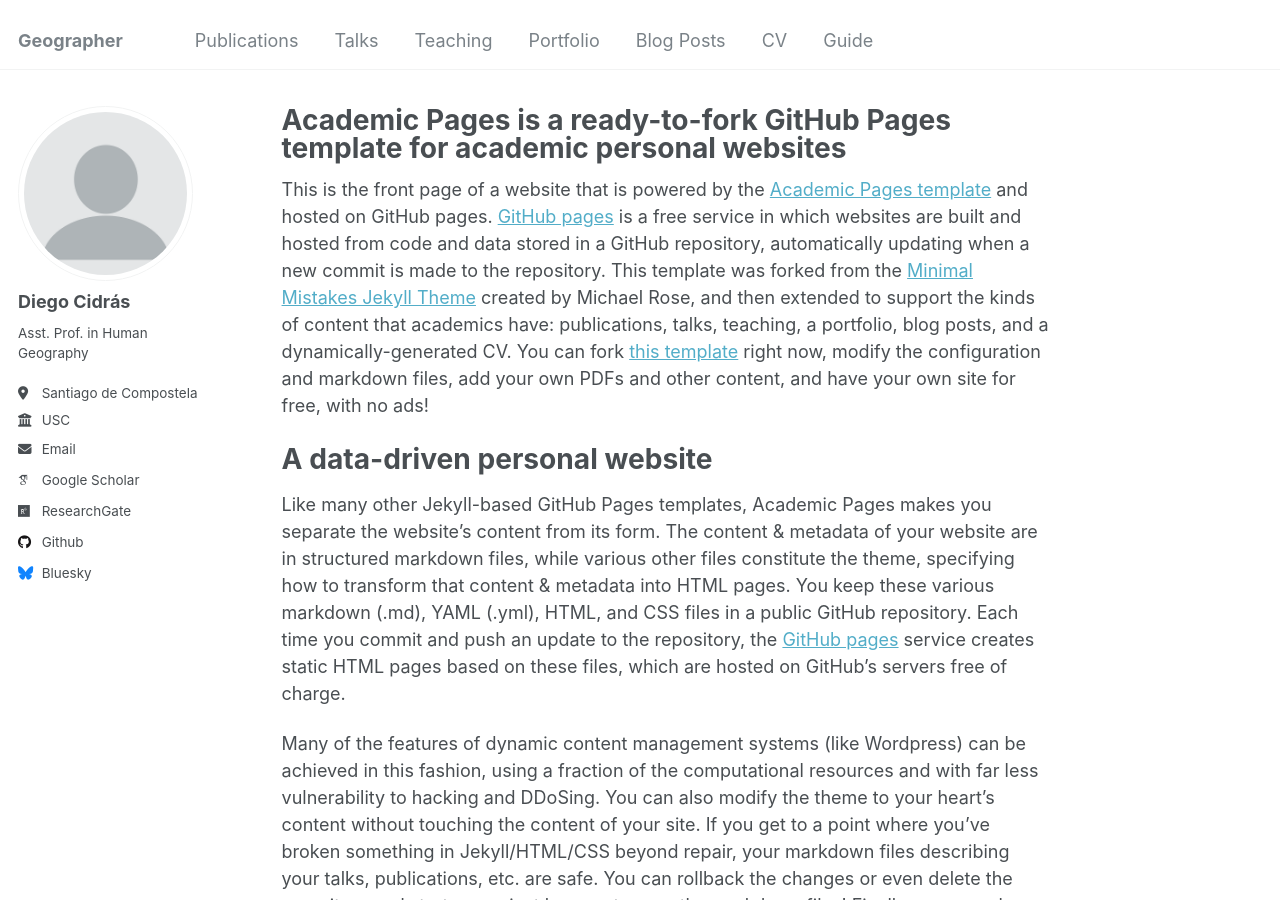
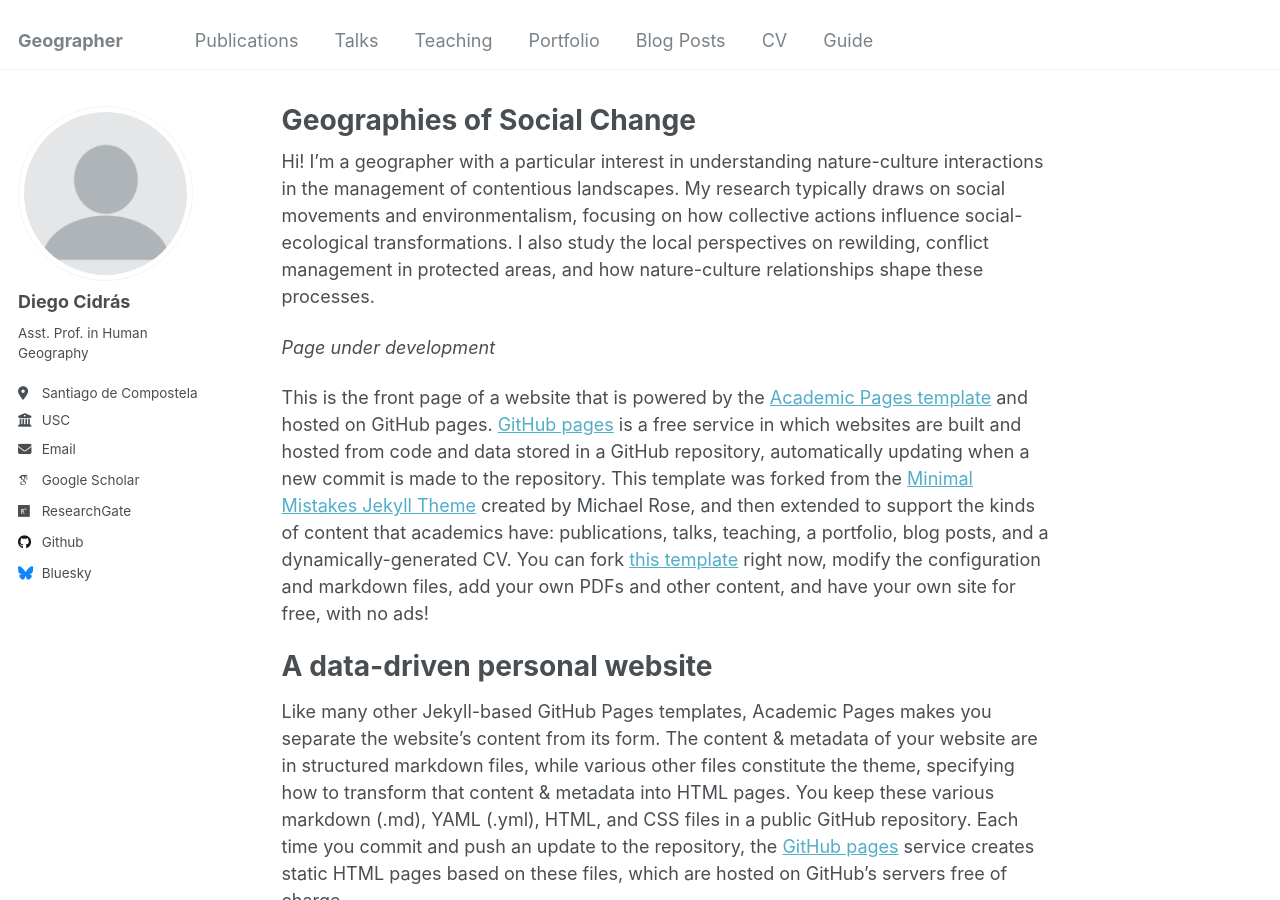
Before and after one commit to diegocidras/diegocidras.github.io, a Jekyll site: the page built from _pages/about.md, in a window 1280 px wide and 900 px high. Built offline with Jekyll 4.4.1, drawn with Linux system fonts in a browser that asks for light colours; some web fonts are replaced.

Commit message:
Update about.md

```diff
--- a/_pages/about.md
+++ b/_pages/about.md
@@ -1,11 +1,17 @@
 ---
 permalink: /
-title: "Academic Pages is a ready-to-fork GitHub Pages template for academic personal websites"
+title: "Geographies of Social Change"
 author_profile: true
 redirect_from:
   - /about/
   - /about.html
 ---
+
+Hi! I'm a geographer with a particular interest in understanding nature-culture interactions in the management of contentious landscapes. My research typically draws on social movements and environmentalism, focusing on how collective actions influence social-ecological transformations. I also study the local perspectives on rewilding, conflict management in protected areas, and how nature-culture relationships shape these processes.
+
+
+_Page under development_
+
 
 This is the front page of a website that is powered by the [Academic Pages template](https://github.com/academicpages/academicpages.github.io) and hosted on GitHub pages. [GitHub pages](https://pages.github.com) is a free service in which websites are built and hosted from code and data stored in a GitHub repository, automatically updating when a new commit is made to the repository. This template was forked from the [Minimal Mistakes Jekyll Theme](https://mmistakes.github.io/minimal-mistakes/) created by Michael Rose, and then extended to support the kinds of content that academics have: publications, talks, teaching, a portfolio, blog posts, and a dynamically-generated CV. You can fork [this template](https://github.com/academicpages/academicpages.github.io) right now, modify the configuration and markdown files, add your own PDFs and other content, and have your own site for free, with no ads!
 
```
